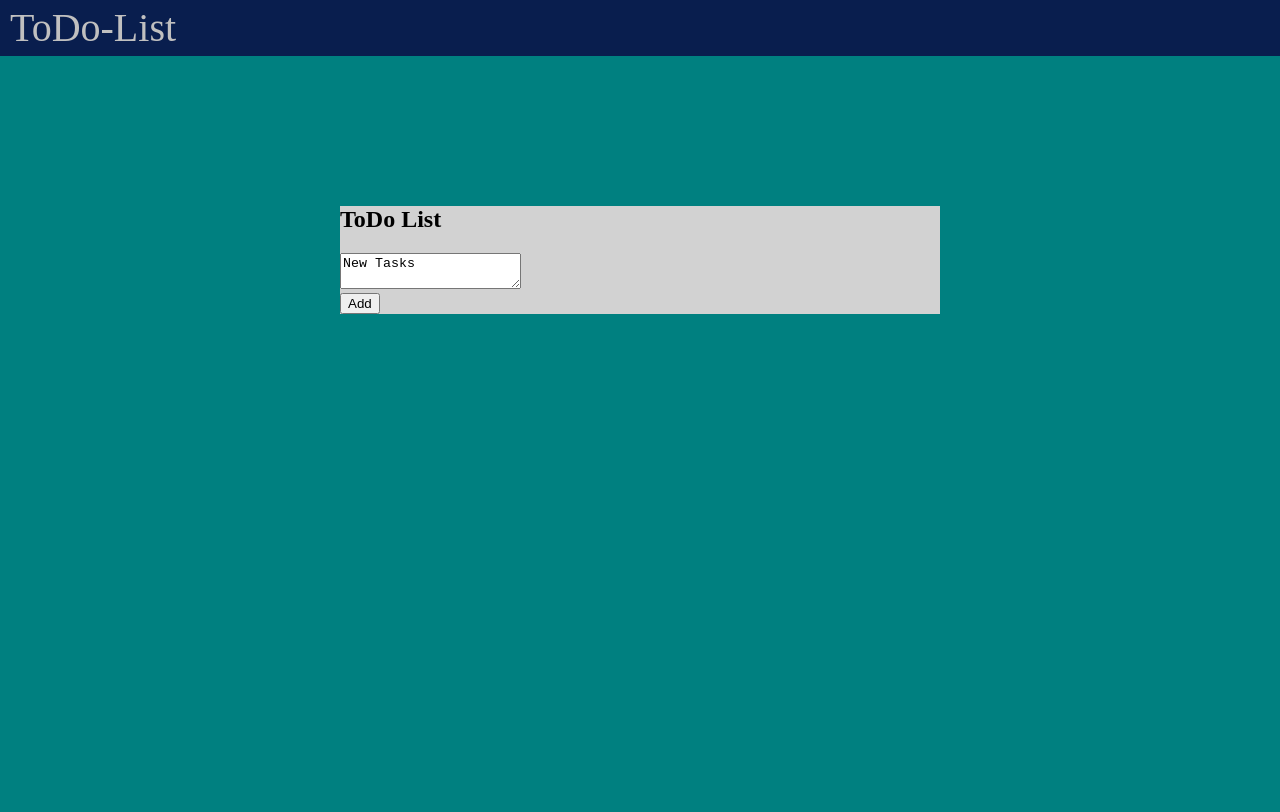
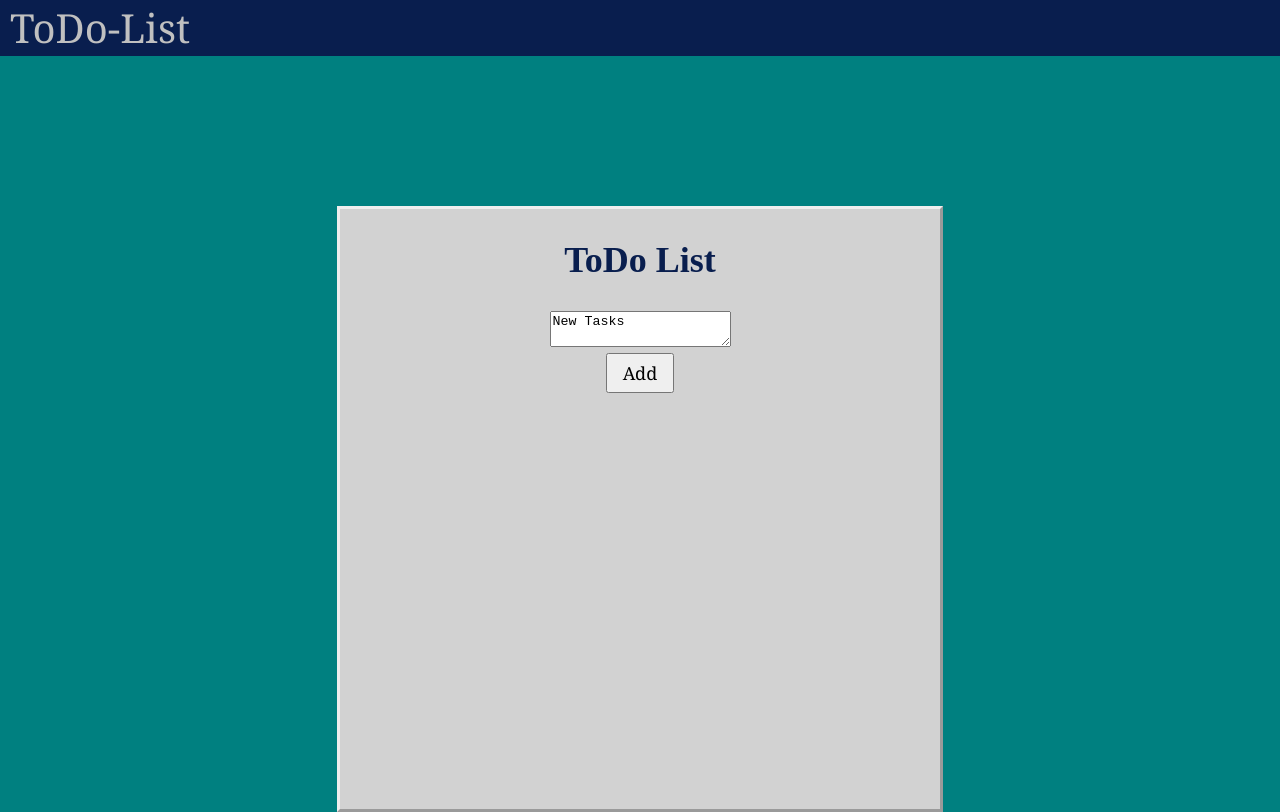
Before and after one commit to sterneindernacht/TODO-List, a website: page index.html in a window 1280 px wide. Drawn offline with Linux system fonts and the light colour scheme.

Commit message:
task adding changed

```diff
--- a/index.html
+++ b/index.html
@@ -18,7 +18,7 @@
                     <textarea>New Tasks</textarea>
                </div>
                <div>
-                     <button>Add</button>
+                     <button id="adding-button">Add</button>
                </div>
 
 
--- a/style.css
+++ b/style.css
@@ -11,16 +11,26 @@ body {
     height: 56px;
     line-height: 56px;
     padding-left: 10px;
+    font-family: Georgia, 'Times New Roman', Times, serif;
 }
 
 
 .todo-main {
     background: rgb(210, 210, 210) ;
     width: 600px;
+    height: 600px;
     margin-left: auto;
     margin-right: auto;
     margin-top: 150px;
+    text-align: center;
+    font-size: 1.5em;
+    color: rgb(9, 30, 78);
+    border-style: outset;
 }
-.adding-task {
-
+#adding-button{
+    padding: 6px 15px;
+    text-align: center;
+    display: inline-block;
+    font-size: 18px;
+    font-family: Georgia, 'Times New Roman', Times, serif;
 }
```
